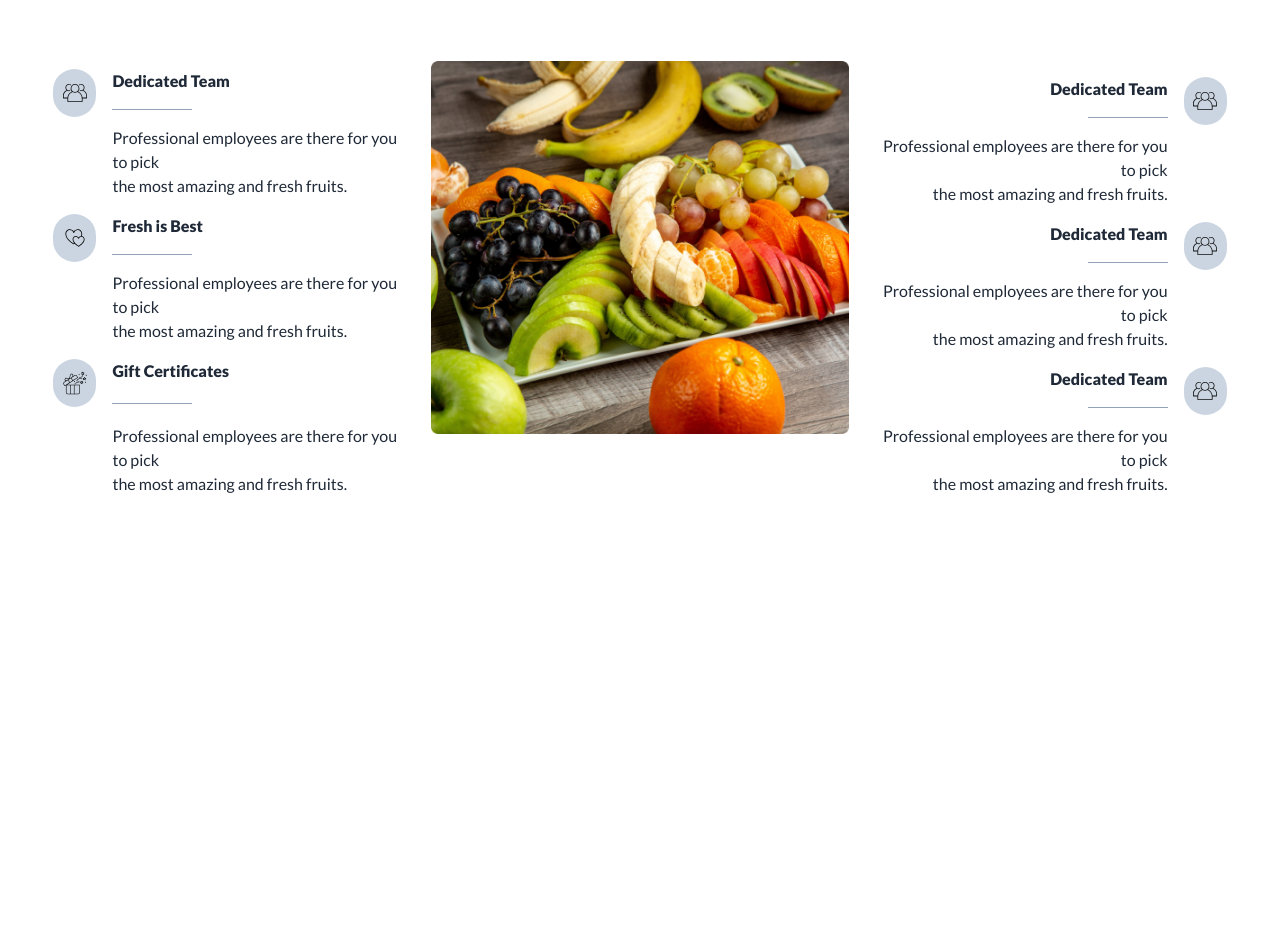
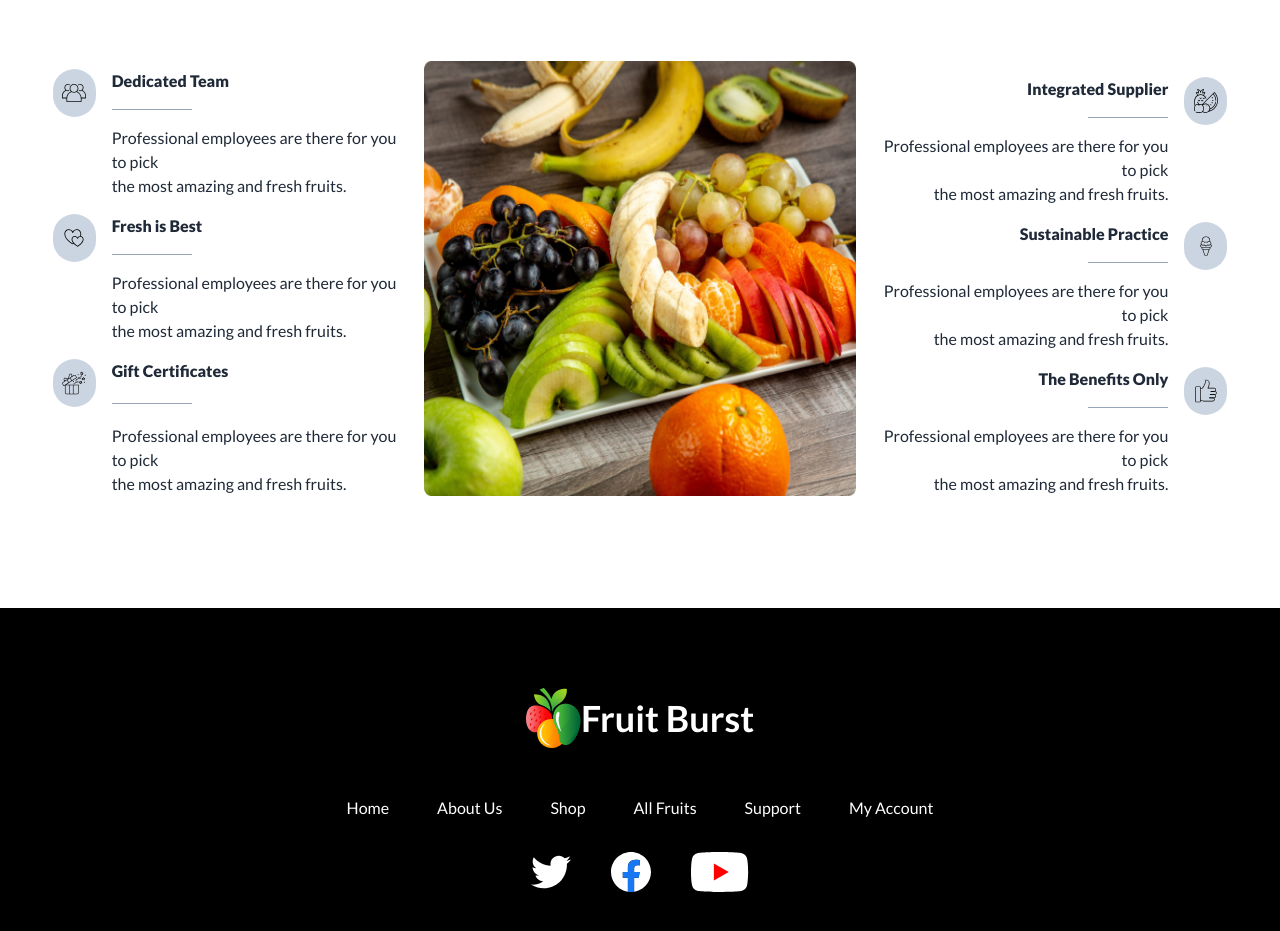
Before and after one commit to mazharul03/fruit-burst, a plain HTML site: page index.html in a window 1280 px wide. Shown: the part 2420-3351 px from the top of the page. Before the commit the page ends 3028 px from the top, so only its background shows below. Drawn offline with nearby package versions, Linux system fonts and the light colour scheme.

Commit message:
added footer section

```diff
--- a/index.html
+++ b/index.html
@@ -473,109 +473,155 @@
             </div>
 
 
-            <div class="mt-20 space-y-10 flex">
+            <div class="mt-20 space-y-10 flex flex-col lg:flex-row">
                 <div>
-                    <div class="flex gap-4 mt-12">
+                    <div
+                        class="flex flex-col lg:flex-row items-center text-center lg:text-left lg:items-start gap-4 mt-12">
                         <div class="bg-slate-300 flex justify-center items-center rounded-full h-12 w-12">
                             <img src="images/group 1.svg" alt="">
                         </div>
                         <div class="space-y-4">
                             <h5 class="text-base font-extrabold">Dedicated Team</h5>
-                            <p class="bg-slate-400 w-20
+                            <p class="bg-slate-400 mx-auto lg:mx-0 w-20
                                              h-[1px]"></p>
-                            <p class="pr-5">Professional employees are there for you to pick
+                            <p class="pr-5 w-56 lg:w-full">Professional employees are there for you to pick
                                 <br>
                                 the most amazing and fresh fruits.
                             </p>
                         </div>
                     </div>
-                    <div class="flex gap-4 mt-4">
+                    <div
+                        class="flex flex-col lg:flex-row items-center text-center lg:text-left lg:items-start gap-4 mt-4">
                         <div class="bg-slate-300 flex justify-center items-center rounded-full h-12 w-12">
                             <img src="images/love 1.svg" alt="">
                         </div>
                         <div class="space-y-4">
                             <h5 class="text-base font-extrabold">Fresh is Best</h5>
-                            <p class="bg-slate-400 w-20
+                            <p class="bg-slate-400 mx-auto lg:mx-0 w-20
                                              h-[1px]"></p>
-                            <p class="pr-5">Professional employees are there for you to pick
+                            <p class="pr-5 w-56 lg:w-full">Professional employees are there for you to pick
                                 <br>
                                 the most amazing and fresh fruits.
                             </p>
                         </div>
                     </div>
-                    <div class="flex gap-4 mt-4">
+                    <div
+                        class="flex flex-col lg:flex-row items-center text-center lg:text-left lg:items-start gap-4 mt-4">
                         <div class="bg-slate-300 flex justify-center items-center rounded-full h-12 w-12">
                             <img src="images/gift-box 1.svg" alt="">
                         </div>
                         <div class="space-y-5">
                             <h5 class="text-base font-extrabold">Gift Certificates</h5>
-                            <p class="bg-slate-400 w-20
+                            <p class="bg-slate-400 mx-auto lg:mx-0 w-20
                                              h-[1px]"></p>
-                            <p class="pr-5">Professional employees are there for you to pick
+                            <p class="pr-5 w-56 lg:w-full">Professional employees are there for you to pick
                                 <br>
                                 the most amazing and fresh fruits.
                             </p>
                         </div>
                     </div>
                 </div>
-                <div>
-                    <img src="images/whychoose1.png" alt="">
+                <div class="sm:order-none order-first">
+                    <img class="h-[435px]" src="images/whychoose1.png" alt="">
                 </div>
                 <div>
-                    <div class="flex gap-4 mt-4">
-                        <div class="space-y-4 ">
-                            <h5 class="text-base text-end font-extrabold">Dedicated Team</h5>
-                            <p class="bg-slate-400 ml-auto w-20
+                    <div class="flex flex-col lg:flex-row items-center text-center gap-4 mt-4">
+                        <div class="bg-slate-300 md:hidden flex justify-center items-center rounded-full h-12 w-12 ">
+                            <img src="images/fruit 1.svg" alt="">
+                        </div>
+                        <div class="space-y-4">
+                            <h5 class="text-base text-center lg:text-end font-extrabold">Integrated Supplier</h5>
+                            <div class="flex sm:justify-end justify-center">
+                                <p class="bg-slate-400 w-20
                                              h-[1px]"></p>
-                            <p class="text-end pl-5">Professional employees are there for you to pick
+                            </div>
+                            <p class="text-center w-56 lg:w-full lg:text-end pl-5">Professional employees are there for
+                                you to
+                                pick
                                 <br>
                                 the most amazing and fresh fruits.
                             </p>
                         </div>
-                        <div class="bg-slate-300 flex justify-center items-center rounded-full h-12 w-12">
-                            <img src="images/group 1.svg" alt="">
+                        <div
+                            class="bg-slate-300 hidden md:flex justify-center items-center rounded-full h-12 w-12 sm:-mt-20">
+                            <img src="images/fruit 1.svg" alt="">
                         </div>
 
                     </div>
-                    <div class="flex gap-4 mt-4">
-                        <div class="space-y-4 ">
-                            <h5 class="text-base text-end font-extrabold">Dedicated Team</h5>
-                            <p class="bg-slate-400 ml-auto w-20
+                    <div class="flex flex-col lg:flex-row items-center text-center gap-4 mt-4">
+                        <div class="bg-slate-300 md:hidden flex justify-center items-center rounded-full h-12 w-12 ">
+                            <img src="images/ice-cream 1.svg" alt="">
+                        </div>
+                        <div class="space-y-4">
+                            <h5 class="text-base text-center lg:text-end font-extrabold">Sustainable Practice</h5>
+                            <div class="flex sm:justify-end justify-center">
+                                <p class="bg-slate-400 w-20
                                              h-[1px]"></p>
-                            <p class="text-end pl-5">Professional employees are there for you to pick
+                            </div>
+                            <p class="text-center w-56 lg:w-full lg:text-end pl-5">Professional employees are there for
+                                you to
+                                pick
                                 <br>
                                 the most amazing and fresh fruits.
                             </p>
                         </div>
-                        <div class="bg-slate-300 flex justify-center items-center rounded-full h-12 w-12">
-                            <img src="images/group 1.svg" alt="">
+                        <div
+                            class="bg-slate-300 hidden md:flex justify-center items-center rounded-full h-12 w-12 sm:-mt-20">
+                            <img src="images/ice-cream 1.svg" alt="">
                         </div>
 
                     </div>
-                    <div class="flex gap-4 mt-4">
-                        <div class="space-y-4 ">
-                            <h5 class="text-base text-end font-extrabold">Dedicated Team</h5>
-                            <p class="bg-slate-400 ml-auto w-20
+                    <div class="flex flex-col lg:flex-row items-center text-center gap-4 mt-4">
+                        <div class="bg-slate-300 md:hidden flex justify-center items-center rounded-full h-12 w-12 ">
+                            <img src="images/like 1.svg" alt="">
+                        </div>
+                        <div class="space-y-4">
+                            <h5 class="text-base text-center lg:text-end font-extrabold">The Benefits Only</h5>
+                            <div class="flex sm:justify-end justify-center">
+                                <p class="bg-slate-400 w-20
                                              h-[1px]"></p>
-                            <p class="text-end pl-5">Professional employees are there for you to pick
+                            </div>
+                            <p class="text-center w-56 lg:w-full lg:text-end pl-5">Professional employees are there for
+                                you to
+                                pick
                                 <br>
                                 the most amazing and fresh fruits.
                             </p>
                         </div>
-                        <div class="bg-slate-300 flex justify-center items-center rounded-full h-12 w-12">
-                            <img src="images/group 1.svg" alt="">
+                        <div
+                            class="bg-slate-300 hidden md:flex justify-center items-center rounded-full h-12 w-12 sm:-mt-20">
+                            <img src="images/like 1.svg" alt="">
                         </div>
 
                     </div>
+
                 </div>
-            </div>
 
 
 
         </section>
 
     </main>
-    <footer>
+    <footer class="bg-black ml-10 lg:ml-0 h-[500px]">
+        <section>
+            <div class="flex justify-center items-center pt-20">
+                <img src="images/logo.png" alt="">
+                <h3 class="text-4xl font-bold text-white">Fruit Burst</h3>
+            </div>
+            <div class="text-white flex justify-center gap-12 mt-12 w-16 pl-5 lg:pl-0 lg:w-full mx-auto">
+                <p>Home</p>
+                <p>About Us</p>
+                <p>Shop</p>
+                <p>All Fruits</p>
+                <p>Support</p>
+                <p>My Account</p>
+            </div>
+            <div class="flex justify-center gap-10 mt-8">
+                <img src="images/twitter 1.svg" alt="">
+                <img src="images/facebook 2.svg" alt="">
+                <img src="images/youtube 49.svg" alt="">
+            </div>
+        </section>
 
     </footer>
 
```
Also changed, not shown: images/facebook 2.svg (added), images/twitter 1.svg (added), images/youtube 49.svg (added).
